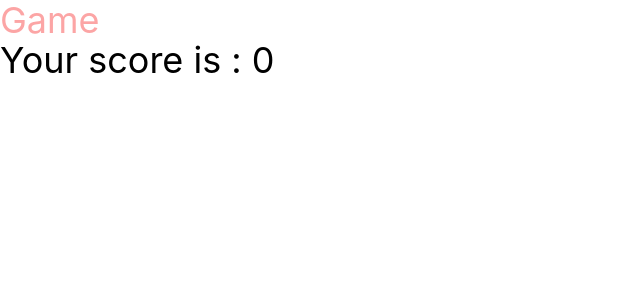
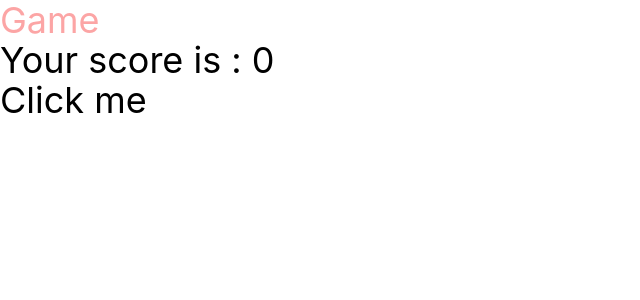
Before and after one commit to fajllo/learning-react, a React (Create React App) app: page / in a window 1280 px wide. Shown: the top 300 px of the page, without its empty margins (0-640 px from the left). Built offline with nearby package versions, Linux system fonts and the light colour scheme.

Commit message:
added button and on click events

```diff
--- a/src/App.js
+++ b/src/App.js
@@ -1,4 +1,4 @@
-import logo from "./logo.svg";
+
 import Game from "./Game";
 
 function App() {
--- a/src/Game.js
+++ b/src/Game.js
@@ -4,11 +4,19 @@ class Game extends Component {
   state = {
     score: 0,
   };
-
+  handleClick = e => {
+    let score = this.state.score + 1;
+    this.setState({ score });
+  };
   render() {
     return (
       <div className="Game text-4xl">
         <h1>Your score is : {this.state.score}</h1>
+        {this.state.score === 7 ? (
+          <h2> you win</h2>
+        ) : (
+          <button onClick={this.handleClick}>Click me</button>
+        )}
       </div>
     );
   }
```
